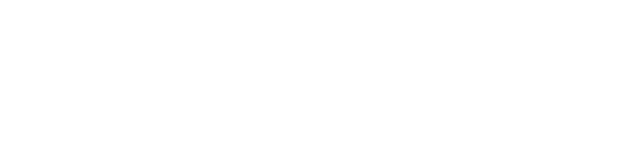
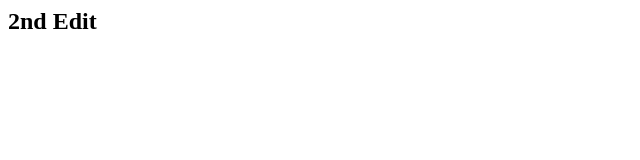
Before and after one commit to edureyesjr/myFirstgit, a plain HTML site: page index.html in a window 1280 px wide. Shown: the whole page, without its empty margins (0-640 px from the left). Drawn offline with Linux system fonts and the light colour scheme.

Commit message:
added h2

```diff
--- a/index.html
+++ b/index.html
@@ -8,7 +8,7 @@
 
 <body>
 
-
+<h2>2nd Edit</h2>
 
 </body
 
```
